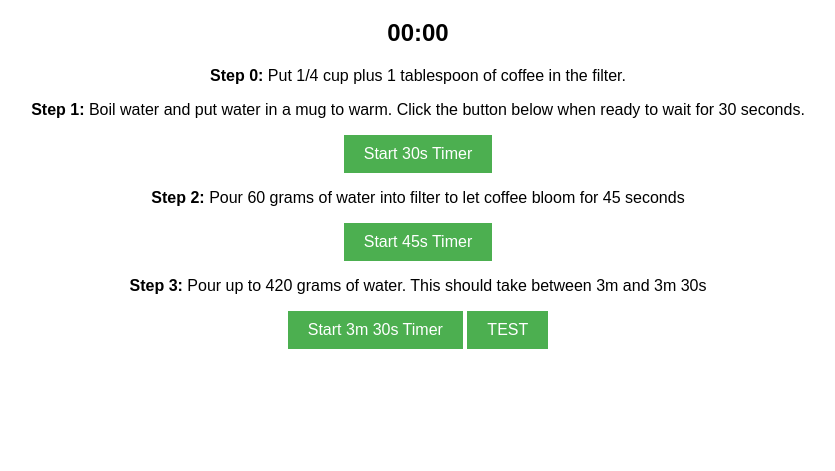
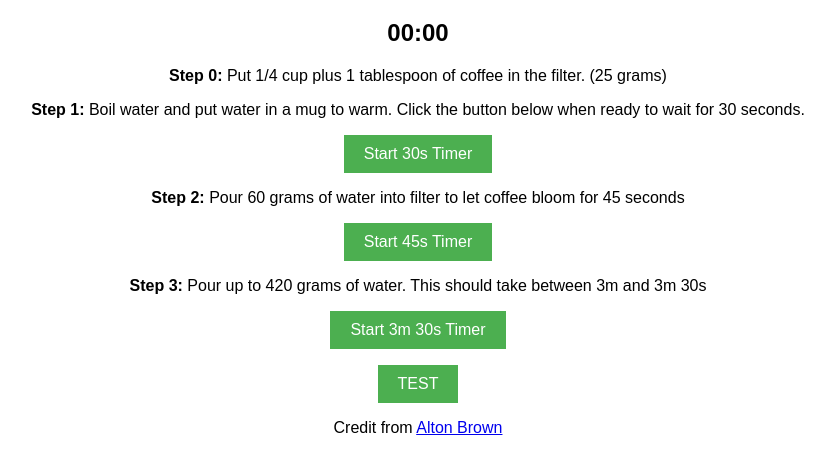
Before and after one commit to abrown159q/PourCoffeeTimerGit, a plain HTML site: page index.html in a window 1280 px wide. Shown: the part 61-532 px from the top of the page, without its empty margins (222-1057 px from the left). Drawn offline with Linux system fonts and the light colour scheme.

Commit message:
gave credit to Alton Brown

```diff
--- a/index.html
+++ b/index.html
@@ -10,7 +10,7 @@
   <div id="timer">00:00</div>
 
   <div id="instructions">
-    <p><strong>Step 0:</strong> Put 1/4 cup plus 1 tablespoon of coffee in the filter.</p>
+    <p><strong>Step 0:</strong> Put 1/4 cup plus 1 tablespoon of coffee in the filter. (25 grams)</p>
 
     <p><strong>Step 1:</strong> Boil water and put water in a mug to warm. Click the button below when ready to wait for 30 seconds.</p>
 	<button onclick="startTimer(30)">Start 30s Timer</button>
@@ -20,9 +20,9 @@
 
 	<p><strong>Step 3:</strong> Pour up to 420 grams of water. This should take between 3m and 3m 30s</p>
 	<button onclick="startTimer(210)">Start 3m 30s Timer</button>
-
+	<p>
 	<button onclick="startTimer(2)">TEST</button>
-
+<p>Credit from <a href=https://altonbrown.com/recipes/perfect-pour-over-coffee/ target="_blank">Alton Brown</a>
   </div>
 
 
```
